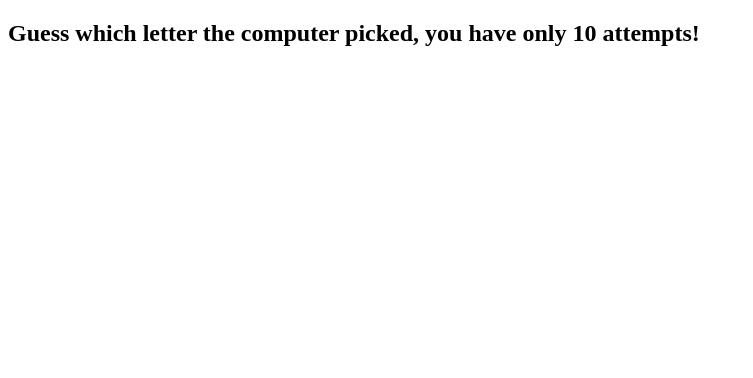
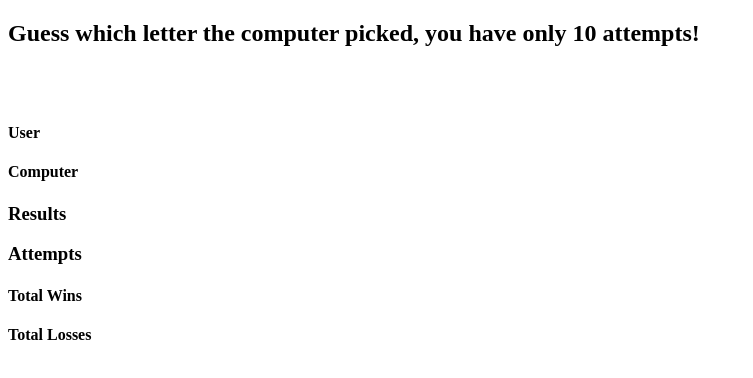
Before and after one commit to michaelbeat/Psychic-Game, a plain HTML site: page index.html in a window 1280 px wide. Shown: the whole page, without its empty margins (0-753 px from the left). Drawn offline with Linux system fonts and the light colour scheme.

Commit message:
score portion

```diff
--- a/index.html
+++ b/index.html
@@ -11,5 +11,22 @@
 <body>
 
     <h2>Guess which letter the computer picked, you have only 10 attempts!</h2>
+    <br>
+    <br>
+
+    <h4>User</h4>
+    <p id="user"></p>
+    <h4>Computer</h4>
+    <p id="computer"></p>
+    <h3>Results</h3>
+    <p id="p1"></p>
+    <h3>Attempts</h3>
+    <p id="attempts"></p>
+    <h4>Total Wins</h4>
+    <p id="win"></p>
+    <h4>Total Losses</h4>
+    <p id="loss"></p>
+
+
 </body>
 </html>
```
